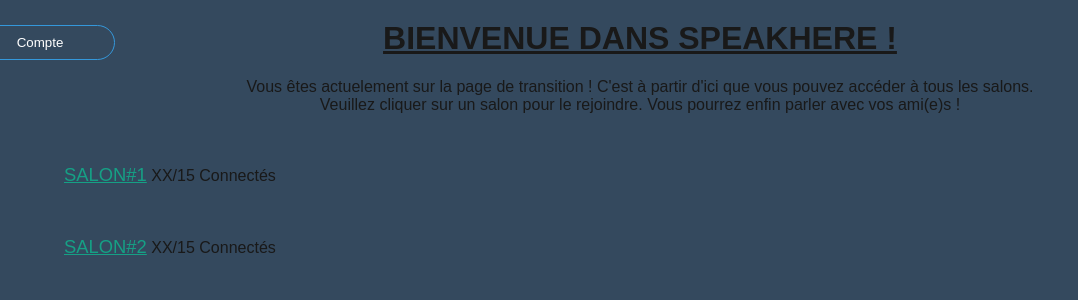
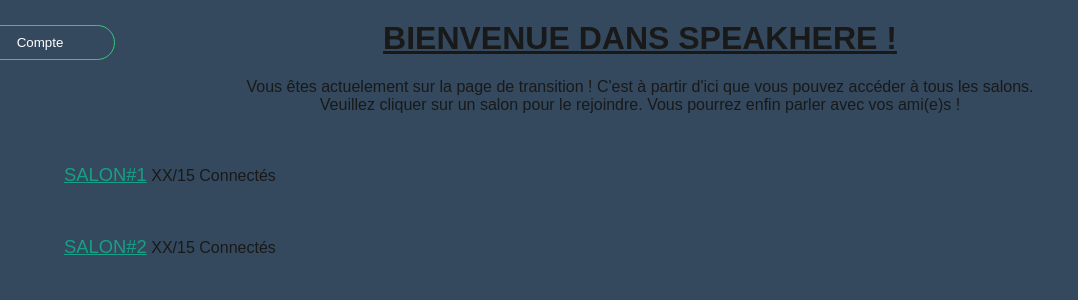
Before and after one commit to ZerLock/SpeakHereV2, a PHP site: page /index3.php in a window 1280 px wide. Shown: the top 300 px of the page, without its empty margins (0-1078 px from the left). Run offline with PHP 8.4, Linux system fonts and the light colour scheme; data that the repository does not hold is empty.

Commit message:
bug de couleur sur le bouton pour accéder a la page pour voir son status, son compte dans style3.css

```diff
--- a/style3.css
+++ b/style3.css
@@ -24,16 +24,17 @@ form{
 	display: block;
 	margin: 10px auto;
 	text-align: center;
-	border: 1px solid #3498db;
+	border: 1px solid #2ecc71;
 	padding: 9px 5px;
 	width: 150px;
 	outline: none;
 	color: white;
 	border-radius: 24px;
   transition: 0.25s;
+  cursor: pointer;
 }
 
-#compte:hover{
+#Compte:hover{
   background: #2ecc71;
 }
 
```
